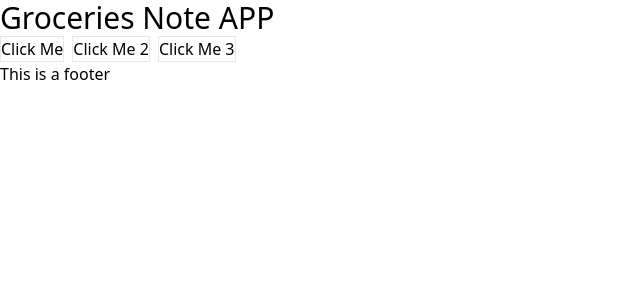
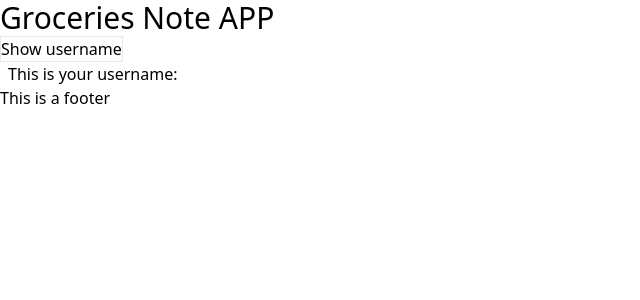
Before and after one commit to Prahyas/DaveGrayReact, a React (Vite) app: page / in a window 1280 px wide. Shown: the top 300 px of the page, without its empty margins (0-640 px from the left). Built offline with nearby package versions, Linux system fonts and the light colour scheme.

Commit message:
learning react usestate

```diff
--- a/src/Components/Content.jsx
+++ b/src/Components/Content.jsx
@@ -1,36 +1,20 @@
+import { useState } from "react";
+
 const Content = () => {
-  const handleClick = () => {
-    alert("Button Clicked");
-  };
+  const [userName, setuserName] = useState("");
 
-  const handleClick2 = (name) => {
-    alert(`Display my name : ${name}`);
-  };
-
-  const handleClick3 = (e) => {
-    alert(`This is an event : ${e.target.innerText}`);
+  const displayName = () => {
+    let temp = prompt("Enter your name");
+    setuserName(temp);
   };
 
   return (
     <main className="space-x-2">
-      <button className="border" onClick={handleClick}>
+      <button className="border" onClick={displayName}>
         {" "}
-        Click Me
+        Show username
       </button>
-
-      <button
-        className="border"
-        onClick={() => {
-          handleClick2("Prayash");
-        }}
-      >
-        {" "}
-        Click Me 2{" "}
-      </button>
-      <button className="border" onClick={(e) => handleClick3(e)}>
-        {" "}
-        Click Me 3
-      </button>
+      <p>This is your username: {userName}</p>
     </main>
   );
 };
```
